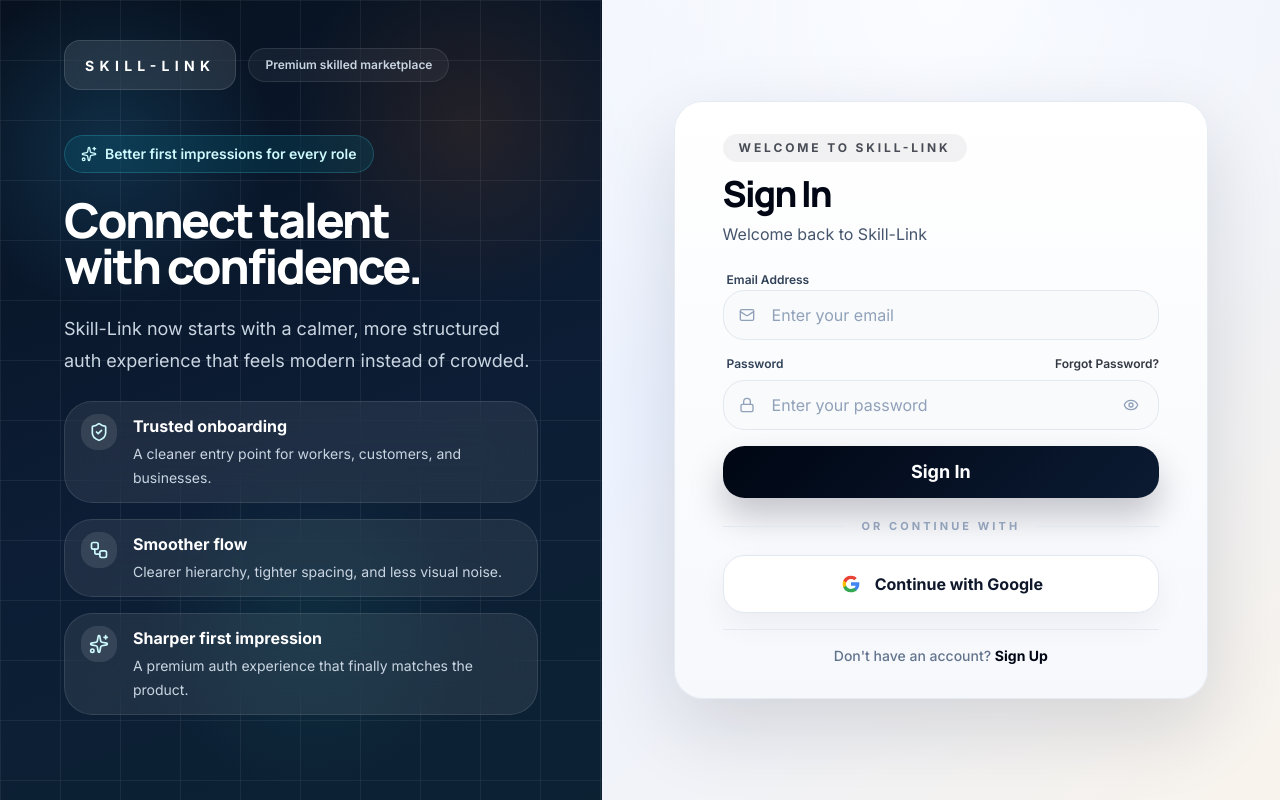
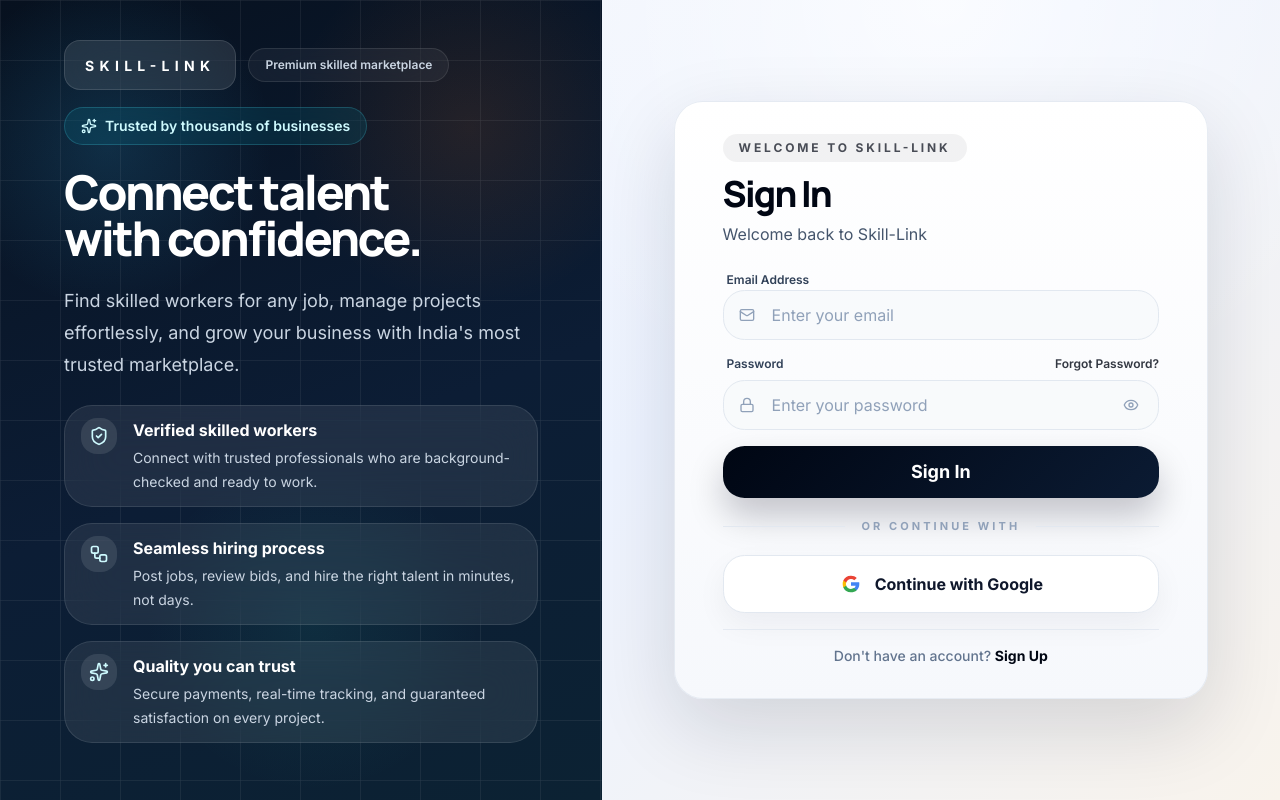
Before and after one commit to Shankar-0707/Skill-Link, a React (Vite) app in the folder Frontend/: page /login in a window 1280 px wide. Built offline with nearby package versions, Linux system fonts and the light colour scheme; no server answers.

Commit message:
final changes (hopefully auth ui is done for now)

```diff
--- a/Frontend/src/features/auth/components/AuthLayout.tsx
+++ b/Frontend/src/features/auth/components/AuthLayout.tsx
@@ -12,18 +12,18 @@ interface AuthLayoutProps {
 const heroPoints = [
   {
     icon: ShieldCheck,
-    title: "Trusted onboarding",
-    description: "A cleaner entry point for workers, customers, and businesses.",
+    title: "Verified skilled workers",
+    description: "Connect with trusted professionals who are background-checked and ready to work.",
   },
   {
     icon: Workflow,
-    title: "Smoother flow",
-    description: "Clearer hierarchy, tighter spacing, and less visual noise.",
+    title: "Seamless hiring process",
+    description: "Post jobs, review bids, and hire the right talent in minutes, not days.",
   },
   {
     icon: Sparkles,
-    title: "Sharper first impression",
-    description: "A premium auth experience that finally matches the product.",
+    title: "Quality you can trust",
+    description: "Secure payments, real-time tracking, and guaranteed satisfaction on every project.",
   },
 ];
 
@@ -68,7 +68,7 @@ export const AuthLayout: React.FC<AuthLayoutProps> = ({
               <div className="max-w-[34rem]">
                 <div className="mb-6 inline-flex items-center gap-2 rounded-full border border-cyan-300/20 bg-cyan-400/10 px-4 py-2 text-sm font-semibold text-cyan-100 backdrop-blur-xl">
                   <Sparkles className="h-4 w-4" />
-                  Better first impressions for every role
+                  Trusted by thousands of businesses
                 </div>
 
                 <h1 className="font-headline text-4xl font-extrabold leading-[0.96] tracking-[-0.05em] text-white lg:text-5xl">
@@ -78,8 +78,7 @@ export const AuthLayout: React.FC<AuthLayoutProps> = ({
                 </h1>
 
                 <p className="mt-6 max-w-xl text-lg leading-8 text-slate-300">
-                  Skill-Link now starts with a calmer, more structured auth
-                  experience that feels modern instead of crowded.
+                  Find skilled workers for any job, manage projects effortlessly, and grow your business with India's most trusted marketplace.
                 </p>
 
                 <div className="mt-6 space-y-4">
@@ -114,7 +113,7 @@ export const AuthLayout: React.FC<AuthLayoutProps> = ({
                 {showBackButton && (
                   <button
                     onClick={() => navigate(-1)}
-                    className="rounded-2xl border border-white/10 bg-white/10 p-2.5 backdrop-blur"
+                    className="cursor-pointer rounded-2xl border border-white/10 bg-white/10 p-2.5 backdrop-blur"
                     aria-label="Go back"
                     title="Go back"
                   >
@@ -134,7 +133,7 @@ export const AuthLayout: React.FC<AuthLayoutProps> = ({
               Connect talent with confidence.
             </h1>
             <p className="mt-3 max-w-sm text-xs leading-6 text-slate-300">
-              Cleaner forms, better spacing, and a more premium first screen.
+              Find skilled workers, manage projects, and grow your business with India's trusted marketplace.
             </p>
           </div>
         </div>
@@ -145,7 +144,7 @@ export const AuthLayout: React.FC<AuthLayoutProps> = ({
           {showBackButton && (
             <button
               onClick={() => navigate(-1)}
-              className="absolute left-6 top-6 z-20 hidden items-center gap-2 rounded-full border border-white/75 bg-white/80 px-4 py-2 text-sm font-semibold text-primary shadow-[0_12px_30px_rgba(15,23,42,0.08)] backdrop-blur-xl transition hover:bg-white md:flex"
+              className="absolute left-6 top-6 z-20 hidden cursor-pointer items-center gap-2 rounded-full border border-white/75 bg-white/80 px-4 py-2 text-sm font-semibold text-primary shadow-[0_12px_30px_rgba(15,23,42,0.08)] backdrop-blur-xl transition hover:bg-white md:flex"
             >
               <ArrowLeft className="h-4 w-4" />
               Back
--- a/Frontend/src/features/auth/components/GoogleAuthButton.tsx
+++ b/Frontend/src/features/auth/components/GoogleAuthButton.tsx
@@ -55,7 +55,7 @@ export const GoogleAuthButton: React.FC<GoogleAuthButtonProps> = ({
       type="button"
       onClick={handleGoogleAuth}
       className={cn(
-        "flex w-full items-center justify-center gap-3 rounded-[1.35rem] border border-slate-200 bg-white px-5 py-4 text-base font-bold text-slate-900 shadow-[0_12px_30px_rgba(15,23,42,0.05)] transition-all hover:-translate-y-0.5 hover:border-slate-300",
+        "flex w-full cursor-pointer items-center justify-center gap-3 rounded-[1.35rem] border border-slate-200 bg-white px-5 py-4 text-base font-bold text-slate-900 shadow-[0_12px_30px_rgba(15,23,42,0.05)] transition-all hover:-translate-y-0.5 hover:border-slate-300",
         className,
       )}
     >
--- a/Frontend/src/features/auth/components/LoginForm.tsx
+++ b/Frontend/src/features/auth/components/LoginForm.tsx
@@ -121,7 +121,7 @@ export const LoginForm: React.FC = () => {
           <button
             type="button"
             onClick={() => setShowPassword(!showPassword)}
-            className="absolute right-4 top-1/2 -translate-y-1/2 rounded-full p-1 text-slate-400 transition-colors hover:text-primary"
+            className="absolute right-4 top-1/2 -translate-y-1/2 cursor-pointer rounded-full p-1 text-slate-400 transition-colors hover:text-primary"
           >
             {showPassword ? <EyeOff className="w-4 h-4" /> : <Eye className="w-4 h-4" />}
           </button>
@@ -138,7 +138,7 @@ export const LoginForm: React.FC = () => {
         type="submit"
         disabled={isLoading}
         className={cn(
-          "w-full rounded-[1.35rem] bg-[linear-gradient(135deg,#000613_0%,#0b1b33_100%)] py-3 text-lg font-bold text-white shadow-[0_18px_35px_rgba(2,6,23,0.22)] transition-all active:scale-[0.98]",
+          "w-full cursor-pointer rounded-[1.35rem] bg-[linear-gradient(135deg,#000613_0%,#0b1b33_100%)] py-3 text-lg font-bold text-white shadow-[0_18px_35px_rgba(2,6,23,0.22)] transition-all active:scale-[0.98]",
           isLoading ? "cursor-not-allowed opacity-70" : "hover:-translate-y-0.5 hover:shadow-[0_22px_40px_rgba(2,6,23,0.25)]"
         )}
       >
--- a/Frontend/src/pages/auth/ForgotPasswordPage.tsx
+++ b/Frontend/src/pages/auth/ForgotPasswordPage.tsx
@@ -66,7 +66,7 @@ export const ForgotPasswordPage: React.FC = () => {
           type="submit"
           disabled={isLoading}
           className={cn(
-            "w-full rounded-[1.35rem] bg-[linear-gradient(135deg,#000613_0%,#0b1b33_100%)] py-3 text-lg font-bold text-white shadow-[0_18px_35px_rgba(2,6,23,0.22)] transition-all active:scale-[0.98]",
+            "w-full cursor-pointer rounded-[1.35rem] bg-[linear-gradient(135deg,#000613_0%,#0b1b33_100%)] py-3 text-lg font-bold text-white shadow-[0_18px_35px_rgba(2,6,23,0.22)] transition-all active:scale-[0.98]",
             isLoading ? "cursor-not-allowed opacity-70" : "hover:-translate-y-0.5 hover:shadow-[0_22px_40px_rgba(2,6,23,0.25)]"
           )}
         >
--- a/Frontend/src/pages/auth/ResetPasswordPage.tsx
+++ b/Frontend/src/pages/auth/ResetPasswordPage.tsx
@@ -79,7 +79,7 @@ export const ResetPasswordPage: React.FC = () => {
             <button
               type="button"
               onClick={() => setShowNewPassword(!showNewPassword)}
-              className="absolute right-4 top-1/2 -translate-y-1/2 rounded-full p-1 text-slate-400 transition-colors hover:text-primary"
+              className="absolute right-4 top-1/2 -translate-y-1/2 cursor-pointer rounded-full p-1 text-slate-400 transition-colors hover:text-primary"
             >
               {showNewPassword ? <EyeOff className="w-4 h-4" /> : <Eye className="w-4 h-4" />}
             </button>
@@ -104,7 +104,7 @@ export const ResetPasswordPage: React.FC = () => {
             <button
               type="button"
               onClick={() => setShowConfirmPassword(!showConfirmPassword)}
-              className="absolute right-4 top-1/2 -translate-y-1/2 rounded-full p-1 text-slate-400 transition-colors hover:text-primary"
+              className="absolute right-4 top-1/2 -translate-y-1/2 cursor-pointer rounded-full p-1 text-slate-400 transition-colors hover:text-primary"
             >
               {showConfirmPassword ? <EyeOff className="w-4 h-4" /> : <Eye className="w-4 h-4" />}
             </button>
@@ -121,7 +121,7 @@ export const ResetPasswordPage: React.FC = () => {
           type="submit"
           disabled={isLoading || missingToken}
           className={cn(
-            "w-full rounded-[1.35rem] bg-[linear-gradient(135deg,#000613_0%,#0b1b33_100%)] py-3 text-lg font-bold text-white shadow-[0_18px_35px_rgba(2,6,23,0.22)] transition-all active:scale-[0.98]",
+            "w-full cursor-pointer rounded-[1.35rem] bg-[linear-gradient(135deg,#000613_0%,#0b1b33_100%)] py-3 text-lg font-bold text-white shadow-[0_18px_35px_rgba(2,6,23,0.22)] transition-all active:scale-[0.98]",
             isLoading || missingToken ? "cursor-not-allowed opacity-70" : "hover:-translate-y-0.5 hover:shadow-[0_22px_40px_rgba(2,6,23,0.25)]"
           )}
         >
--- a/Frontend/src/pages/auth/VerifyEmailPage.tsx
+++ b/Frontend/src/pages/auth/VerifyEmailPage.tsx
@@ -98,7 +98,7 @@ export const VerifyEmailPage: React.FC = () => {
             </p>
             <button
               onClick={() => navigate('/login', { replace: true })}
-              className="w-full rounded-[1.35rem] bg-[linear-gradient(135deg,#000613_0%,#0b1b33_100%)] py-3 text-lg font-bold text-white shadow-[0_18px_35px_rgba(2,6,23,0.22)] transition-all hover:-translate-y-0.5 hover:shadow-[0_22px_40px_rgba(2,6,23,0.25)] active:scale-[0.98]"
+              className="w-full cursor-pointer rounded-[1.35rem] bg-[linear-gradient(135deg,#000613_0%,#0b1b33_100%)] py-3 text-lg font-bold text-white shadow-[0_18px_35px_rgba(2,6,23,0.22)] transition-all hover:-translate-y-0.5 hover:shadow-[0_22px_40px_rgba(2,6,23,0.25)] active:scale-[0.98]"
             >
               Go to Sign In
             </button>
```
Also changed, not shown: Frontend/src/features/auth/components/RegisterForm.tsx (+5 -5 lines).
